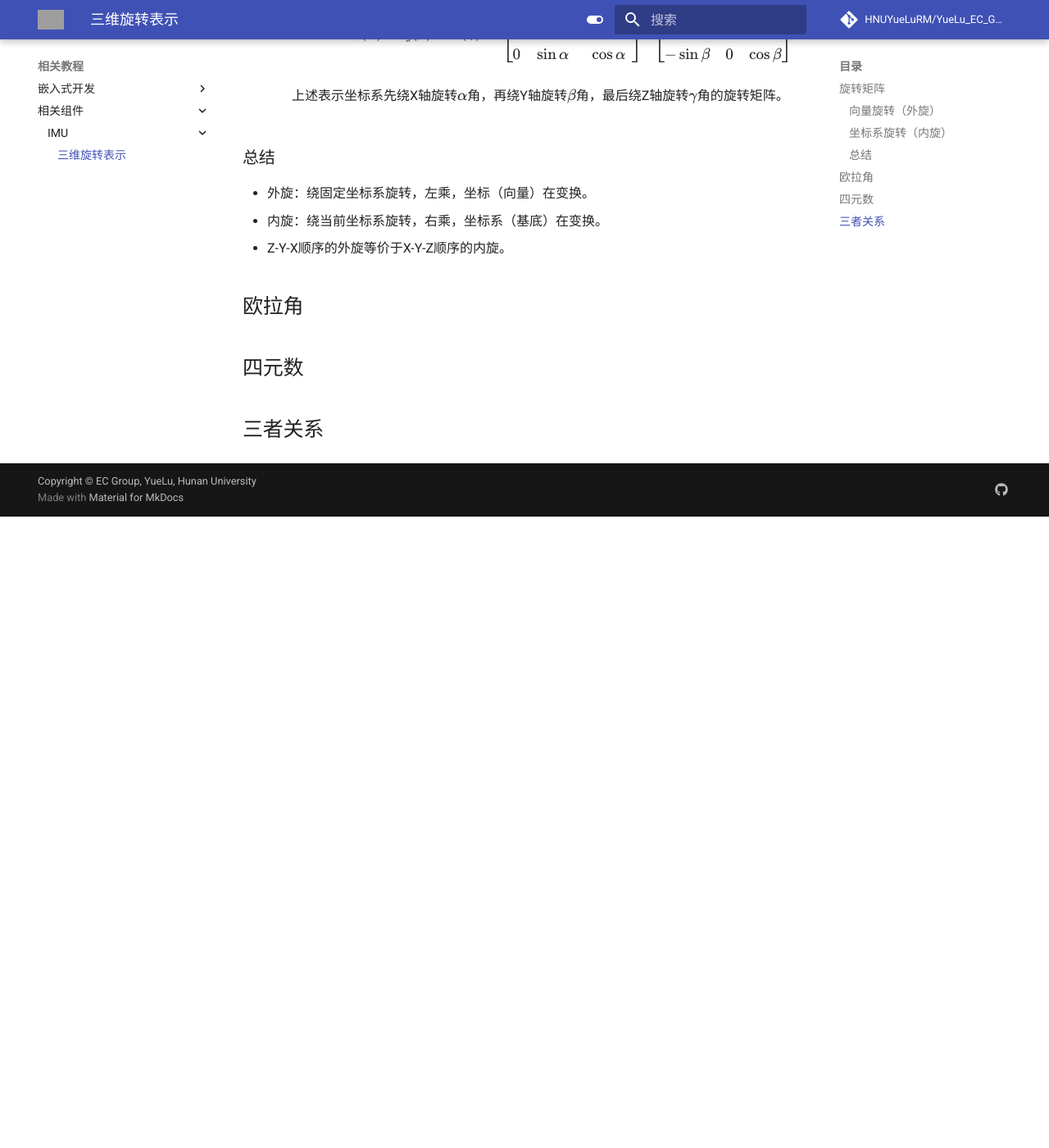
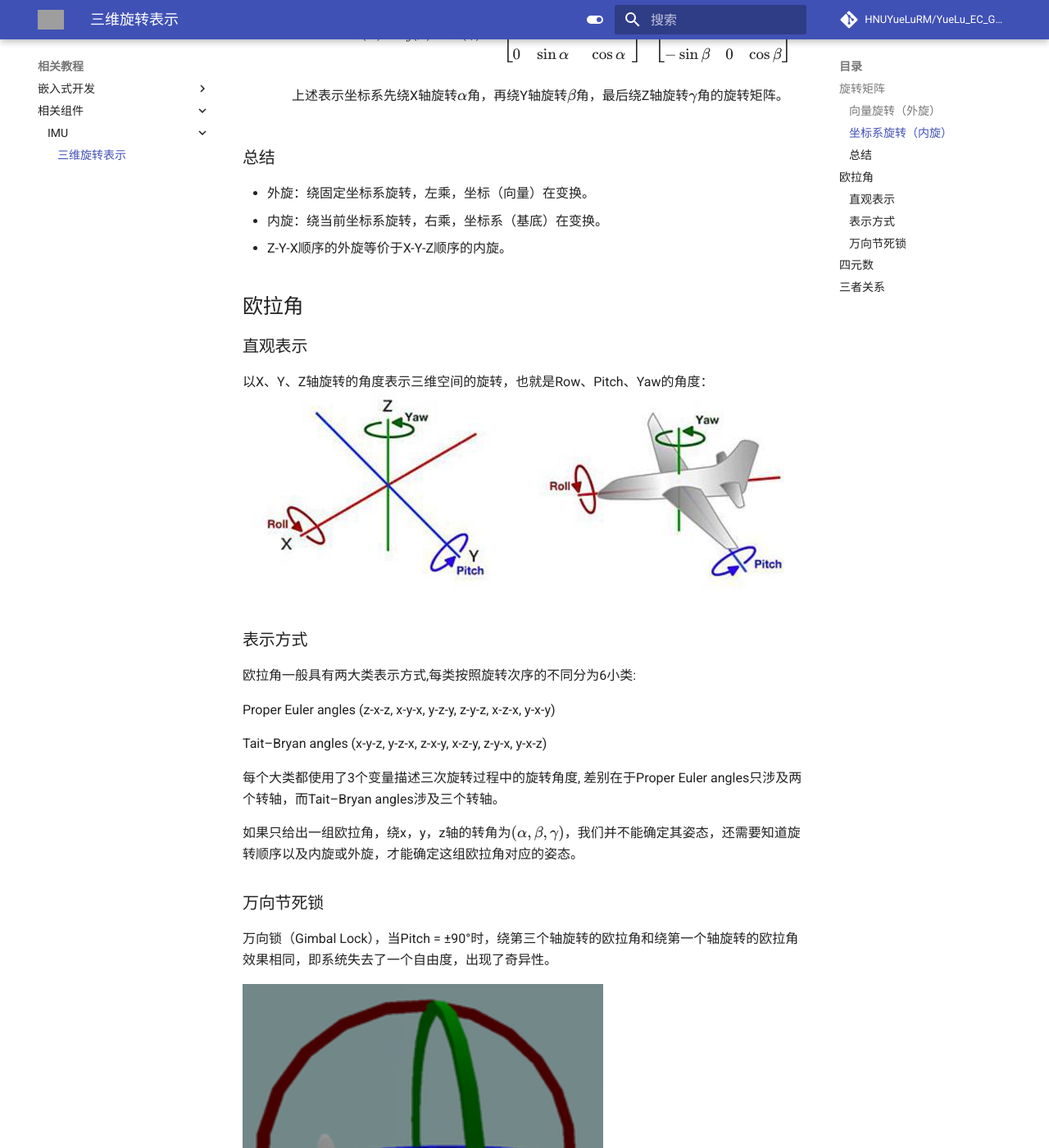
Before and after one commit to HNUYueLuRM/YueLu_EC_Guide, an MkDocs documentation site: the page built from docs/相关教程/相关组件/IMU/三维旋转表示.md, in a window 1280 px wide and 1400 px high, scrolled down 7317 px. Shown: the whole window at 82% size. Built offline with MkDocs 1.6.1 and Material for MkDocs 9.7.7, drawn with Linux system fonts in a browser that asks for light colours; comment, search, counter and statistics services are not loaded; before the commit the page ends 7947 px from its top, so only the background shows below that; some of the changed text lies outside the part shown; grey boxes are pictures that could not be loaded.

Commit message:
更新欧拉角

```diff
--- a/docs/相关教程/相关组件/IMU/三维旋转表示.md
+++ b/docs/相关教程/相关组件/IMU/三维旋转表示.md
@@ -296,9 +296,32 @@
 - 内旋：绕当前坐标系旋转，右乘，坐标系（基底）在变换。
 - Z-Y-X顺序的外旋等价于X-Y-Z顺序的内旋。
 
+## 欧拉角
 
+### 直观表示
+以X、Y、Z轴旋转的角度表示三维空间的旋转，也就是Row、Pitch、Yaw的角度：
+![](assets/Snipaste_2024-09-07_12-36-07.png)
 
-## 欧拉角
+### 表示方式
+
+欧拉角一般具有两大类表示方式,每类按照旋转次序的不同分为6小类:
+
+Proper Euler angles (z-x-z, x-y-x, y-z-y, z-y-z, x-z-x, y-x-y)
+
+Tait–Bryan angles (x-y-z, y-z-x, z-x-y, x-z-y, z-y-x, y-x-z)
+
+每个大类都使用了3个变量描述三次旋转过程中的旋转角度, 差别在于Proper Euler angles只涉及两个转轴，而Tait–Bryan angles涉及三个转轴。
+
+如果只给出一组欧拉角，绕x，y，z轴的转角为$(\alpha, \beta, \gamma)$，我们并不能确定其姿态，还需要知道旋转顺序以及内旋或外旋，才能确定这组欧拉角对应的姿态。
+
+### 万向节死锁
+
+万向锁（Gimbal Lock），当Pitch = ±90°时，绕第三个轴旋转的欧拉角和绕第一个轴旋转的欧拉角效果相同，即系统失去了一个自由度，出现了奇异性。
+
+![](assets/Snipaste_2024-09-07_15-32-14.png)
+![](assets/Snipaste_2024-09-07_15-32-58.png)
+
+在使用欧拉角表示时，保证$Pitch\neq90°$，避免出现万向锁的问题。
 
 ## 四元数
 
```
Also changed, not shown: docs/相关教程/相关组件/IMU/assets/Snipaste_2024-09-07_12-36-07.png (added), docs/相关教程/相关组件/IMU/assets/Snipaste_2024-09-07_15-32-14.png (added), docs/相关教程/相关组件/IMU/assets/Snipaste_2024-09-07_15-32-58.png (added), 1 other file.
